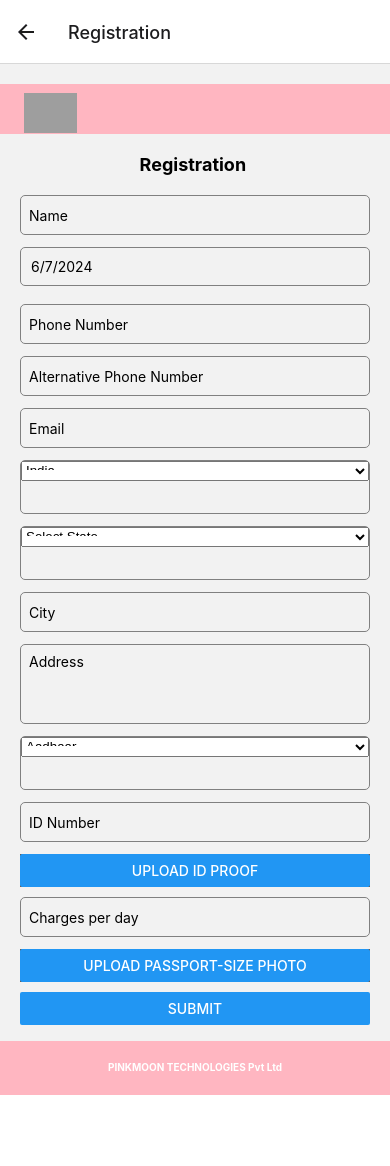
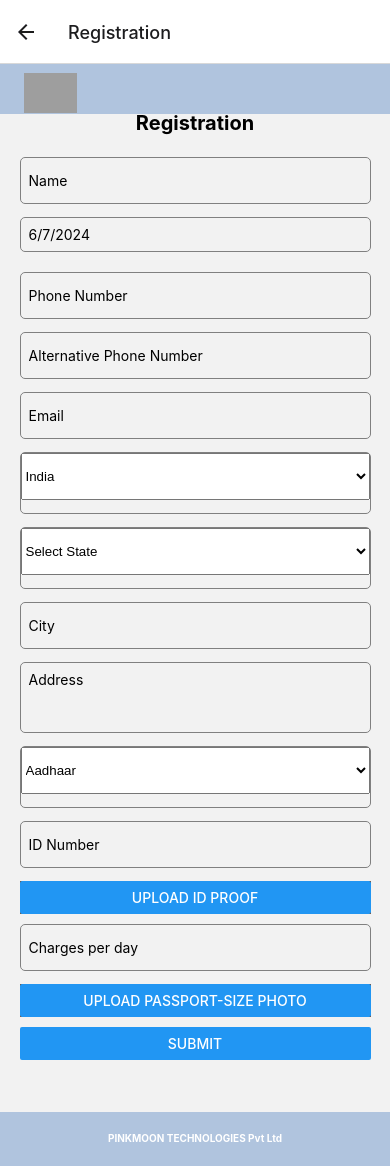
Before and after one commit to PinkmoonTech/PLUMBER1, a React Native app in the folder frontend-plumber/: screen /Registration in a window 390 px wide. Before the commit the page ends 1095 px from the top, so only its background shows below. Built offline with nearby package versions, Linux system fonts and the light colour scheme; grey boxes are pictures that could not be loaded.

Commit message:
first commit K

```diff
--- a/frontend-plumber/App.js
+++ b/frontend-plumber/App.js
@@ -10,6 +10,7 @@ import Header from "./app/screens/Header";
 import Footer from "./app/screens/Footer";
 import Login from "./app/screens/Login";
 import Home from './app/screens/Home';
+// import Header from "./Header";
 
 
 const Stack = createStackNavigator();
@@ -21,16 +22,15 @@ const App = () => {
 
 
     <SafeAreaProvider>
+
       <NavigationContainer>
         <Stack.Navigator initialRouteName='Home'>
          <Stack.Screen name=' ' component={Home}/>
-
           <Stack.Screen name="Login" component={Login } />
           <Stack.Screen name="Registration" component={RegistrationScreen} />
           <Stack.Screen name="Service i" component={PlumberViewScreen} />
            {/* <Stack.Screen name="Loginn" component={Header} /> */}
            {/* <Stack.Screen name="hey" component={Footer} /> */}
-
 
 
       </Stack.Navigator>
--- a/frontend-plumber/app/screens/Footer.js
+++ b/frontend-plumber/app/screens/Footer.js
@@ -19,14 +19,16 @@ const styles = StyleSheet.create({
     position: 'absolute',
     bottom: 0,
     width: '100%',
-    backgroundColor: 'lightpink',
+    backgroundColor: '#b0c4de',
     padding: 20,
     alignItems: 'center',
+    // marginBottom:20
   },
   footerText: {
     fontSize: 10,
     color: 'white',
     marginBottom: 2,
+    // paddingTop:10
   },
   link: {
     textDecorationLine: 'none',
--- a/frontend-plumber/app/screens/Header.js
+++ b/frontend-plumber/app/screens/Header.js
@@ -31,7 +31,7 @@ const styles = StyleSheet.create({
   },
   header: {
     width: "100%",
-    backgroundColor: "#ffb6c1",
+    backgroundColor: "#b0c4de",
     height:50,
     paddingVertical: 10,
     paddingHorizontal: 10,
--- a/frontend-plumber/app/screens/Home.js
+++ b/frontend-plumber/app/screens/Home.js
@@ -43,15 +43,7 @@ const Home = ({ navigation }) => {
           <Text style={styles.overlayText}>A Platform for Customer to enable right service</Text>
         </ImageBackground>
       </View>
-
-
-
-      {/* <View>
-      <Text style={styles.middleText}>A Platform for Customer to enable right service</Text>
-      </View> */}
-      <View style={styles.footerContainer}>
-        <Footer />
-      </View>
+      <Footer/>
     </View>
   );
 };
@@ -65,7 +57,7 @@ const styles = StyleSheet.create({
   },
   header: {
     width: "100%",
-    backgroundColor: "#ffb6c1",
+    backgroundColor: "#b0c4de",
     paddingVertical: 10,
     paddingHorizontal: 1,
     flexDirection: "row",
@@ -116,13 +108,7 @@ const styles = StyleSheet.create({
     paddingTop:0,
     paddingRight:290,
 
-
-
   },
-  footerContainer: {
-    width: "100%",
-  },
-
   italic: {
     fontStyle: "italic",
     fontSize: 20,
@@ -133,6 +119,9 @@ const styles = StyleSheet.create({
     marginRight: 5,
     color:"green"
   },
+  // footersContainer: {
+  //   width: "100%",
+  // },
 });
 
 export default Home;
--- a/frontend-plumber/app/screens/RegistrationScreen.js
+++ b/frontend-plumber/app/screens/RegistrationScreen.js
@@ -1,19 +1,22 @@
-import React, { useState } from "react";
-import {
-  View,
-  Text,
-  TextInput,
-  Button,
-  Image,
-  StyleSheet,
-  ScrollView,
-  TouchableOpacity,
-} from "react-native";
+import React, { useState,useEffect } from "react";
+import { View, Text, TextInput, Button, Image, StyleSheet, ScrollView, TouchableOpacity, Dimensions, PixelRatio, Platform } from "react-native";
 import { Picker } from "@react-native-picker/picker";
 import * as ImagePicker from "expo-image-picker";
 import DateTimePicker from "@react-native-community/datetimepicker";
 import Footer from "./Footer";
 import Header from "./Header";
+
+const { width: windowWidth, height: windowHeight } = Dimensions.get('window');
+
+const scale = (size) => (windowWidth / 320) * size;
+const normalize = (size) => {
+  const newSize = scale(size);
+  if (Platform.OS === 'ios') {
+    return Math.round(PixelRatio.roundToNearestPixel(newSize));
+  } else {
+    return Math.round(PixelRatio.roundToNearestPixel(newSize)) - 2;
+  }
+};
 
 const RegistrationScreen = ({ navigation }) => {
   const [name, setName] = useState("");
@@ -22,16 +25,34 @@ const RegistrationScreen = ({ navigation }) => {
   const [phoneNumber, setPhoneNumber] = useState("");
   const [altPhoneNumber, setAltPhoneNumber] = useState("");
   const [email, setEmail] = useState("");
-  const[country,setCountry]=useState("");
+  const [country, setCountry] = useState("");
   const [state, setState] = useState("");
   const [city, setCity] = useState("");
   const [address, setAddress] = useState("");
   const [identityCard, setIdentityCard] = useState("adhaar"); // Default value
   const [idNumber, setIdNumber] = useState("");
-  const [idProofImage, setIdProofImage] = useState(null); // Image URI
+  const [idProofImage, setIdProofImage] = useState(""); // Image URI
   const [charges, setCharges] = useState("");
-  const [photo, setPhoto] = useState(null); // Image URI
+  const [photo, setPhoto] = useState(""); // Image URI
   const [error, setError] = useState(""); // To display errors
+
+  useEffect(() => {
+    const updateDimensions = () => {
+      const { width, height } = Dimensions.get('window');
+      setWindowWidth(width);
+      setWindowHeight(height);
+    };
+
+    Dimensions.addEventListener('change', updateDimensions);
+    return () => {
+      Dimensions.removeEventListener('change', updateDimensions);
+    };
+  }, []);
+
+  const [windowWidth, setWindowWidth] = useState(Dimensions.get('window').width);
+  const [windowHeight, setWindowHeight] = useState(Dimensions.get('window').height);
+
+
 
   // Function to handle ID proof image upload
   const handleIdProofUpload = async () => {
@@ -43,13 +64,18 @@ const RegistrationScreen = ({ navigation }) => {
     });
     if (!result.cancelled) {
       setIdProofImage(result.uri);
+      alert("Photo uploaded successfully"); // Show success message
+    } else {
+      alert("Photo upload cancelled or failed"); // Show failure message
     }
   };
+
   const onChangeDate = (event, selectedDate) => {
     const currentDate = selectedDate || dob;
     setShowDatePicker(false);
     setDob(currentDate);
   };
+
   const onFocusDate = () => {
     setShowDatePicker(true);
   };
@@ -65,62 +91,80 @@ const RegistrationScreen = ({ navigation }) => {
 
     if (!result.cancelled) {
       setPhoto(result.uri);
+      alert("Photo uploaded successfully"); // Show success message
+    } else {
+      alert("Photo upload cancelled or failed"); // Show failure message
     }
   };
 
-  const handleRegistration = () => {
+  const handleRegistration = async () => {
     setError(""); // Clear previous errors
 
     // Validate input
-    // if (!name || !phoneNumber) {
-    //   setError("Name and phone number are required");
-    //   return;
-    // }
+    if (!name || !phoneNumber) {
+      setError("Name and phone number are required");
+      return;
+    }
 
-    // Send registration data to backend
-    const handleRegistration = () => {
-      const registrationData = {
-        name,
-        dob,
-        phone_number: phoneNumber,
-        alt_phone_number,
-        email,
-        country,
-        state,
-        city,
-        address,
-        identity_card,
-        id_number,
-        id_proof_image_url: idProofImage,
-        charges,
-        photo_url: photo
-      };
+    const formData = new FormData();
+    formData.append("name", name);
+    formData.append("dob", dob.toISOString().split("T")[0]); // Format date as YYYY-MM-DD
+    formData.append("phoneNumber", phoneNumber);
+    formData.append("altPhoneNumber", altPhoneNumber);
+    formData.append("email", email);
+    formData.append("country", country);
+    formData.append("state", state);
+    formData.append("city", city);
+    formData.append("address", address);
+    formData.append("identityCard", identityCard);
+    formData.append("idNumber", idNumber);
+    formData.append("charges", charges);
 
-      axios.post('http://your_backend_url:3000/register', registrationData)
-        .then(response => {
-          console.log('Registration successful');
-          // Handle success, e.g., navigate to another screen
-        })
-        .catch(error => {
-          console.error('Error registering:', error);
-          // Handle error, e.g., display error message
-        });
-    };
+    if (idProofImage) {
+      const idProofFileName = idProofImage.split("/").pop();
+      const idProofFileType = idProofFileName.split(".").pop();
+      formData.append("idProofImage", {
+        uri: idProofImage,
+        name: idProofFileName,
+        type: `image/${idProofFileType}`,
+      });
+    }
 
-    // Remaining code...
+    if (photo) {
+      const photoFileName = photo.split("/").pop();
+      const photoFileType = photoFileName.split(".").pop();
+      formData.append("photo", {
+        uri: photo,
+        name: photoFileName,
+        type: `image/${photoFileType}`,
+      });
+    }
 
+    try {
+      const response = await fetch("http://192.168.0.115:3000/register", {
+        method: "POST",
+        headers: {
+          "Content-Type": "multipart/form-data",
+        },
+        body: formData,
+      });
 
+      const result = await response.json();
+      if (response.ok) {
+        alert("Registration successful");
+      } else {
+        setError(result.error || "Registration failed");
+      }
+    } catch (err) {
+      setError("An error occurred. Please try again later.");
+    }
   };
 
   return (
-    <View>
-      <View style={styles.headerContainer}>
-        <Header />
-      </View>
+    <View style={{ flex: 1 }}>
+      <Header />
       <ScrollView contentContainerStyle={styles.container}>
-        {/* <Header /> */}
-
-        <Text style={styles.header}>Registration </Text>
+        <Text style={styles.header}>Registration</Text>
         {error ? <Text style={{ color: "red" }}>{error}</Text> : null}
         <TextInput
           style={styles.input}
@@ -130,7 +174,7 @@ const RegistrationScreen = ({ navigation }) => {
         />
 
         <TouchableOpacity // Use TouchableOpacity for date selection
-          style={styles.dateofbirthContainer}
+          style={styles.dateOfBirthContainer}
           onPress={onFocusDate} // Open date picker on press
         >
           <TextInput
@@ -252,8 +296,7 @@ const RegistrationScreen = ({ navigation }) => {
           value={idNumber}
           onChangeText={setIdNumber}
         />
-        {/* <Button title="Upload ID Proof" onPress={handleIdProofUpload} style={{ marginBottom: 20 }} /> */}
-        <View style={styles.uploadidContainer}>
+        <View style={styles.uploadContainer}>
           <Button title="Upload ID Proof" onPress={handleIdProofUpload} />
         </View>
 
@@ -267,114 +310,79 @@ const RegistrationScreen = ({ navigation }) => {
           onChangeText={setCharges}
           keyboardType="numeric"
         />
-        <View style={styles.uploadphotoContainer}>
+        <View style={styles.uploadContainer}>
           <Button
             title="Upload Passport-size Photo"
             onPress={handlePhotoUpload}
           />
         </View>
         {photo && <Image source={{ uri: photo }} style={styles.image} />}
-        <View style={styles.submitCointainer}>
+        <View style={styles.submitContainer}>
           <Button title="Submit" onPress={handleRegistration} />
         </View>
       </ScrollView>
-      <View style={styles.footerContainer}>
-        <Footer />
-      </View>
+      <Footer />
     </View>
   );
 };
-// headerCointainer:{
-//   width:"100%"
-// }
+
 const styles = StyleSheet.create({
   container: {
-    // flexGrow: 1,
     justifyContent: "center",
     alignItems: "center",
-    padding: 20,
-    minHeight: "100vh",
-    overflow: "auto",
+    padding: normalize(20),
   },
-
   header: {
     fontWeight: "bold",
-    fontSize: 18,
-    marginBottom: 20,
+    fontSize: normalize(18),
+    marginBottom: normalize(20),
   },
   input: {
-    height: 40,
+    height: normalize(40),
     borderColor: "gray",
     borderWidth: 1,
     borderRadius: 5,
-    padding: 8,
-    marginBottom: 12,
-    width: "100%",
+    padding: normalize(8),
+    marginBottom: normalize(12),
+    width: windowWidth * 0.9,
   },
-
-  // picker: {
-  //   height: 5,
-  //   width: "10%",
-  //   marginBottom: 12,
-
-  // },
   image: {
-    width: 100,
-    height: 100,
-    marginVertical: 10,
+    width: normalize(100),
+    height: normalize(100),
+    marginVertical: normalize(10),
   },
-  uploadidContainer: {
-    marginBottom: 10,
-    width: "100%",
+  uploadContainer: {
+    marginBottom: normalize(10),
+    width: windowWidth * 0.9,
     backgroundColor: "#8b4513",
   },
-  uploadphotoContainer: {
-    marginBottom: 10,
-    width: "100%",
-    backgroundColor: "#8b4513",
-  },
-
-  footerContainer: {
-    width: "100%",
-  },
-
-  submitCointainer: {
-    marginBottom: 50,
-    width: "100%",
+  submitContainer: {
+    marginBottom: normalize(50),
+    width: windowWidth * 0.9,
   },
   picker: {
-    height: 20,
+    height: normalize(40),
     width: "100%",
-    marginBottom: 12,
-    paddingBottom: 10,
-    paddingTop: 0,
+    marginBottom: normalize(12),
   },
   inputContainer: {
-    width: "100%",
-    marginBottom: 12,
+    width: windowWidth * 0.9,
+    marginBottom: normalize(12),
     borderWidth: 1,
     borderRadius: 5,
     borderColor: "gray",
-    // padding: 10,
-    paddingBottom: 20,
-
-    aligntext: "center",
-    paddingLeft: 0,
+    padding: normalize(1),
   },
-  dateofbirthContainer: {
-    width: "100%",
-    marginBottom: 18,
+  dateOfBirthContainer: {
+    width: windowWidth * 0.9,
+    marginBottom: normalize(18),
     borderWidth: 1,
     borderRadius: 5,
     borderColor: "gray",
-    padding: 10,
-  },
-  headerContainer: {
-    width: "100%",
-    marginTop: 20,
+    padding: normalize(8),
   },
   textArea: {
-    height: 80, // Set desired height
+    height: normalize(60),
   },
 });
 
--- a/frontend-plumber/package.json
+++ b/frontend-plumber/package.json
@@ -25,6 +25,7 @@
     "react-native": "^0.74.1",
     "react-native-elements": "^3.4.3",
     "react-native-gesture-handler": "^2.16.2",
+    "react-native-keyboard": "^2.0.1",
     "react-native-reanimated": "~3.10.1",
     "react-native-safe-area-context": "^4.10.1",
     "react-native-screens": "^3.31.1",
```
Also changed, not shown: 1 other file (tests, documents, lock files or other folders).
